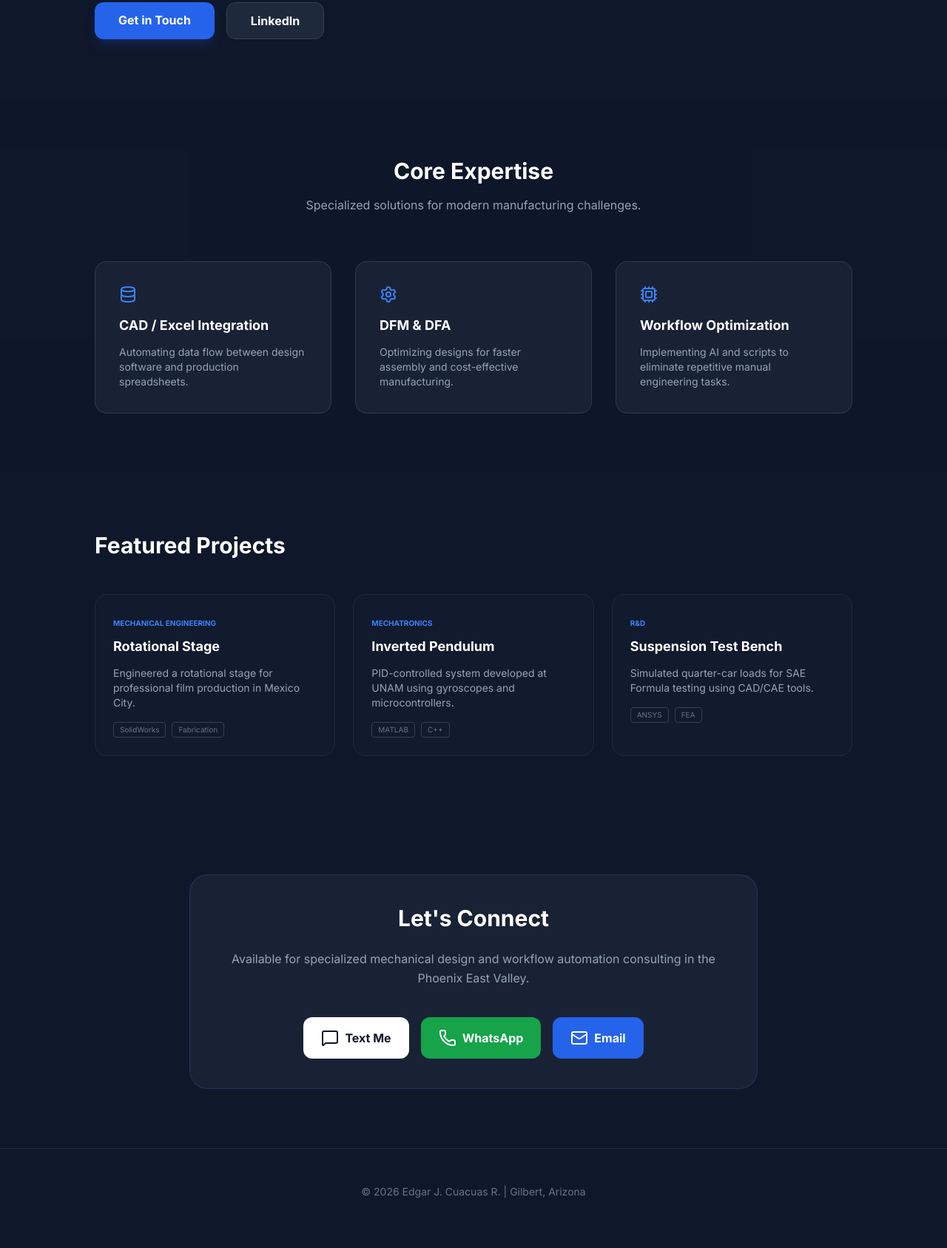
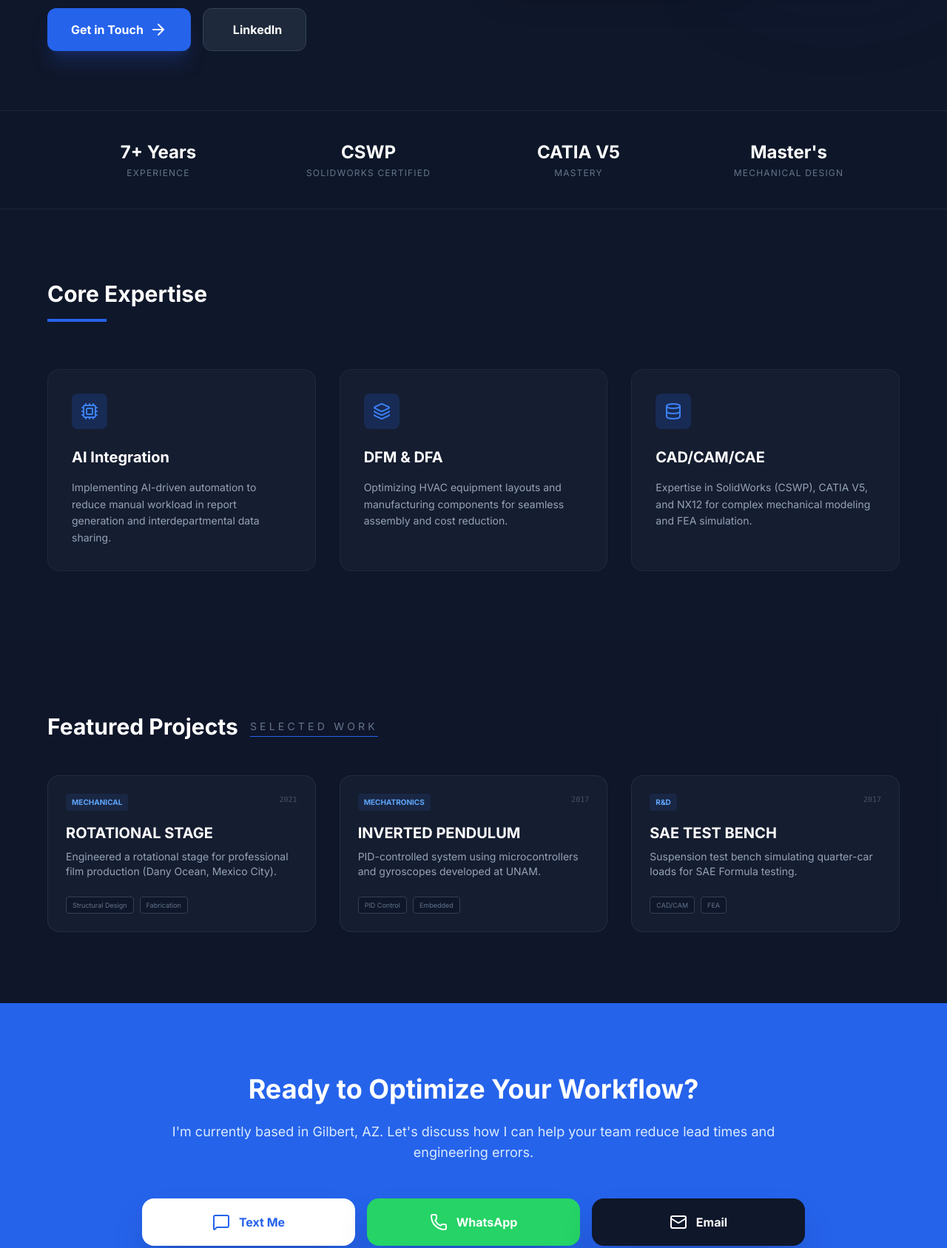
Before and after one commit to ecuacuasrivera-hub/portfolio, a plain HTML site: page index.html in a window 1280 px wide. Shown: the part 560-2247 px from the top of the page at 74% size. Drawn offline with nearby package versions, Linux system fonts and the light colour scheme.

Commit message:
Update index.html

```diff
--- a/index.html
+++ b/index.html
@@ -3,14 +3,16 @@
 <head>
     <meta charset="UTF-8">
     <meta name="viewport" content="width=device-width, initial-scale=1.0">
-    <title>Edgar J. Cuacuas R. | Mechanical Design Specialist</title>
+    <title>Edgar J. Cuacuas R. | Mechanical Design & Automation Specialist</title>
     <script src="https://cdn.tailwindcss.com"></script>
     <link href="https://fonts.googleapis.com/css2?family=Inter:wght@300;400;600;700&family=JetBrains+Mono&display=swap" rel="stylesheet">
     <script src="https://unpkg.com/lucide@latest"></script>
     <style>
         body { font-family: 'Inter', sans-serif; scroll-behavior: smooth; }
         .mono { font-family: 'JetBrains Mono', monospace; }
-        .glass { background: rgba(30, 41, 59, 0.7); backdrop-filter: blur(12px); border: 1px solid rgba(255,255,255,0.1); }
+        .glass { background: rgba(15, 23, 42, 0.8); backdrop-filter: blur(12px); border: 1px solid rgba(255,255,255,0.1); }
+        .card-glass { background: rgba(30, 41, 59, 0.4); border: 1px solid rgba(255,255,255,0.05); transition: all 0.3s ease; }
+        .card-glass:hover { border-color: #3b82f6; transform: translateY(-4px); }
         .gradient-text { background: linear-gradient(90deg, #60a5fa, #22d3ee); -webkit-background-clip: text; -webkit-text-fill-color: transparent; }
     </style>
 </head>
@@ -18,10 +20,11 @@
 
     <!-- NAVBAR -->
     <nav class="fixed top-0 w-full z-50 glass">
-        <div class="max-w-5xl mx-auto px-6 h-16 flex items-center justify-between">
-            <span class="font-bold text-xl text-white">EDGAR<span class="text-blue-500">.</span></span>
-            <div class="hidden md:flex gap-8 text-sm font-medium">
-                <a href="#services" class="hover:text-blue-400 transition">Expertise</a>
+        <div class="max-w-6xl mx-auto px-6 h-16 flex items-center justify-between">
+            <span class="font-bold text-xl text-white tracking-tighter uppercase">Edgar<span class="text-blue-500">.</span>Engineering</span>
+            <div class="hidden md:flex gap-8 text-xs font-bold uppercase tracking-widest">
+                <a href="#about" class="hover:text-blue-400 transition">About</a>
+                <a href="#expertise" class="hover:text-blue-400 transition">Expertise</a>
                 <a href="#projects" class="hover:text-blue-400 transition">Projects</a>
                 <a href="#contact" class="bg-blue-600 text-white px-4 py-2 rounded-lg hover:bg-blue-500 transition">Contact</a>
             </div>
@@ -29,130 +32,186 @@
     </nav>
 
     <!-- HERO -->
-    <section class="pt-32 pb-20 px-6">
-        <div class="max-w-5xl mx-auto grid md:grid-cols-2 gap-12 items-center">
+    <section class="pt-40 pb-20 px-6">
+        <div class="max-w-6xl mx-auto grid md:grid-cols-2 gap-12 items-center">
             <div>
-                <div class="inline-block px-3 py-1 rounded-full bg-blue-500/10 border border-blue-500/20 text-blue-400 text-xs font-bold mb-6 uppercase tracking-widest">
-                    Based in Gilbert, Arizona
+                <div class="inline-block px-3 py-1 rounded-full bg-blue-500/10 border border-blue-500/20 text-blue-400 text-[10px] font-bold mb-6 uppercase tracking-[0.2em]">
+                    Gilbert, Arizona | Mechatronics Engineer
                 </div>
-                <h1 class="text-5xl md:text-6xl font-bold text-white leading-tight mb-6">
-                    Streamlining <span class="gradient-text">Engineering</span> through Automation.
+                <h1 class="text-5xl md:text-7xl font-bold text-white leading-tight mb-6">
+                    Streamlining <span class="gradient-text">Engineering</span> through AI.
                 </h1>
                 <p class="text-lg text-slate-400 mb-8 leading-relaxed max-w-lg">
-                    Mechanical Design Specialist at <span class="text-white">Silent-Aire</span>.
-                    I bridge the gap between complex CAD data and efficient shop floor execution.
+                    Currently at <span class="text-white font-semibold">Silent-Aire (Johnson Controls)</span>.
+                    Specializing in mechanical design automation, DFM/DFA, and AI-driven workflow optimization.
                 </p>
                 <div class="flex flex-wrap gap-4">
-                    <a href="#contact" class="px-8 py-3 bg-blue-600 text-white rounded-xl font-bold hover:bg-blue-500 transition shadow-lg shadow-blue-900/40">
-                        Get in Touch
+                    <a href="#contact" class="px-8 py-4 bg-blue-600 text-white rounded-xl font-bold hover:bg-blue-500 transition shadow-xl shadow-blue-900/40 flex items-center gap-2">
+                        Get in Touch <i data-lucide="arrow-right" size="18"></i>
                     </a>
-                    <a href="https://linkedin.com/in/edgarcrivera" target="_blank" class="px-8 py-3 bg-slate-800 text-white rounded-xl font-bold hover:bg-slate-700 transition border border-slate-700">
-                        LinkedIn
+                    <a href="https://linkedin.com/in/edgarcrivera" target="_blank" class="px-8 py-4 bg-slate-800 text-white rounded-xl font-bold hover:bg-slate-700 transition border border-slate-700 flex items-center gap-2">
+                        <i data-lucide="linkedin" size="18"></i> LinkedIn
                     </a>
                 </div>
             </div>
-            <div class="relative hidden md:block">
-                <div class="glass p-8 rounded-3xl shadow-2xl">
-                    <pre class="text-xs text-blue-300 mono leading-relaxed">
-<code>// Engineering Workflow Optimization
-def sync_cad_to_bom(part_id):
-    data = cad.extract_metadata(part_id)
-    shop_floor.update(data)
-    return "Process Automated"
+            <div class="relative">
+                <div class="glass p-8 rounded-3xl shadow-2xl relative z-10">
+                    <div class="flex gap-2 mb-4">
+                        <div class="w-3 h-3 rounded-full bg-red-500"></div>
+                        <div class="w-3 h-3 rounded-full bg-yellow-500"></div>
+                        <div class="w-3 h-3 rounded-full bg-green-500"></div>
+                    </div>
+                    <pre class="text-xs md:text-sm text-blue-300 mono leading-relaxed">
+<code>// AI-Driven Workflow Optimization
+def automate_hvac_design(specs):
+    model = ai.load_optimization_model()
+    cad_drawing = model.generate_layout(specs)
+    bom = cad_drawing.export_to_excel()
+    return "SUCCESS: 85% Manual Work Saved"
 
-# Reducing manual workload...
-edgar.optimize_design_flow()</code></pre>
+# Status: Integrating with Silent-Aire systems...
+edgar.optimize()</code></pre>
+                </div>
+                <div class="absolute -top-10 -right-10 w-64 h-64 bg-blue-600/20 rounded-full blur-[100px]"></div>
+            </div>
+        </div>
+    </section>
+
+    <!-- EXPERIENCE QUICK STATS -->
+    <section class="py-10 border-y border-slate-800 bg-slate-900/30">
+        <div class="max-w-6xl mx-auto px-6 grid grid-cols-2 md:grid-cols-4 gap-8 text-center">
+            <div>
+                <div class="text-2xl font-bold text-white">7+ Years</div>
+                <div class="text-xs text-slate-500 uppercase tracking-widest mt-1">Experience</div>
+            </div>
+            <div>
+                <div class="text-2xl font-bold text-white">CSWP</div>
+                <div class="text-xs text-slate-500 uppercase tracking-widest mt-1">SolidWorks Certified</div>
+            </div>
+            <div>
+                <div class="text-2xl font-bold text-white">CATIA V5</div>
+                <div class="text-xs text-slate-500 uppercase tracking-widest mt-1">Mastery</div>
+            </div>
+            <div>
+                <div class="text-2xl font-bold text-white">Master's</div>
+                <div class="text-xs text-slate-500 uppercase tracking-widest mt-1">Mechanical Design</div>
+            </div>
+        </div>
+    </section>
+
+    <!-- EXPERTISE -->
+    <section id="expertise" class="py-24 px-6">
+        <div class="max-w-6xl mx-auto">
+            <div class="mb-16">
+                <h2 class="text-3xl font-bold text-white mb-4">Core Expertise</h2>
+                <div class="h-1 w-20 bg-blue-600"></div>
+            </div>
+            <div class="grid md:grid-cols-3 gap-8">
+                <div class="card-glass p-8 rounded-2xl">
+                    <div class="w-12 h-12 bg-blue-600/20 rounded-lg flex items-center justify-center mb-6">
+                        <i data-lucide="cpu" class="text-blue-500"></i>
+                    </div>
+                    <h3 class="text-xl font-bold text-white mb-4">AI Integration</h3>
+                    <p class="text-slate-400 text-sm leading-relaxed">Implementing AI-driven automation to reduce manual workload in report generation and interdepartmental data sharing.</p>
+                </div>
+                <div class="card-glass p-8 rounded-2xl">
+                    <div class="w-12 h-12 bg-blue-600/20 rounded-lg flex items-center justify-center mb-6">
+                        <i data-lucide="layers" class="text-blue-500"></i>
+                    </div>
+                    <h3 class="text-xl font-bold text-white mb-4">DFM & DFA</h3>
+                    <p class="text-slate-400 text-sm leading-relaxed">Optimizing HVAC equipment layouts and manufacturing components for seamless assembly and cost reduction.</p>
+                </div>
+                <div class="card-glass p-8 rounded-2xl">
+                    <div class="w-12 h-12 bg-blue-600/20 rounded-lg flex items-center justify-center mb-6">
+                        <i data-lucide="database" class="text-blue-500"></i>
+                    </div>
+                    <h3 class="text-xl font-bold text-white mb-4">CAD/CAM/CAE</h3>
+                    <p class="text-slate-400 text-sm leading-relaxed">Expertise in SolidWorks (CSWP), CATIA V5, and NX12 for complex mechanical modeling and FEA simulation.</p>
                 </div>
             </div>
         </div>
     </section>
 
-    <!-- SERVICES / EXPERTISE -->
-    <section id="services" class="py-20 bg-slate-900/50 px-6">
-        <div class="max-w-5xl mx-auto text-center mb-16">
-            <h2 class="text-3xl font-bold text-white mb-4">Core Expertise</h2>
-            <p class="text-slate-400">Specialized solutions for modern manufacturing challenges.</p>
-        </div>
-        <div class="max-w-5xl mx-auto grid md:grid-cols-3 gap-8">
-            <div class="glass p-8 rounded-2xl">
-                <i data-lucide="database" class="text-blue-500 mb-4"></i>
-                <h3 class="text-lg font-bold text-white mb-3">CAD / Excel Integration</h3>
-                <p class="text-sm text-slate-400">Automating data flow between design software and production spreadsheets.</p>
-            </div>
-            <div class="glass p-8 rounded-2xl">
-                <i data-lucide="settings" class="text-blue-500 mb-4"></i>
-                <h3 class="text-lg font-bold text-white mb-3">DFM & DFA</h3>
-                <p class="text-sm text-slate-400">Optimizing designs for faster assembly and cost-effective manufacturing.</p>
-            </div>
-            <div class="glass p-8 rounded-2xl">
-                <i data-lucide="cpu" class="text-blue-500 mb-4"></i>
-                <h3 class="text-lg font-bold text-white mb-3">Workflow Optimization</h3>
-                <p class="text-sm text-slate-400">Implementing AI and scripts to eliminate repetitive manual engineering tasks.</p>
-            </div>
-        </div>
-    </section>
-
     <!-- PROJECTS -->
-    <section id="projects" class="py-20 px-6">
-        <div class="max-w-5xl mx-auto">
-            <h2 class="text-3xl font-bold text-white mb-12">Featured Projects</h2>
-            <div class="grid md:grid-cols-3 gap-6">
+    <section id="projects" class="py-24 px-6 bg-slate-900/20">
+        <div class="max-w-6xl mx-auto">
+            <h2 class="text-3xl font-bold text-white mb-12 flex items-center gap-4">
+                Featured Projects <span class="text-sm font-normal text-slate-500 tracking-[0.3em] uppercase underline decoration-blue-600 underline-offset-8">Selected Work</span>
+            </h2>
+            <div class="grid md:grid-cols-2 lg:grid-cols-3 gap-8">
                 <!-- Project 1 -->
-                <div class="bg-slate-800/20 border border-slate-800 rounded-2xl p-6 hover:border-blue-500/50 transition">
-                    <span class="text-[10px] text-blue-500 font-bold uppercase">Mechanical Engineering</span>
-                    <h3 class="text-lg font-bold text-white mt-2 mb-3">Rotational Stage</h3>
-                    <p class="text-sm text-slate-400 mb-4">Engineered a rotational stage for professional film production in Mexico City.</p>
-                    <div class="flex flex-wrap gap-2 text-[10px] text-slate-500">
-                        <span class="border border-slate-700 px-2 py-0.5 rounded">SolidWorks</span>
-                        <span class="border border-slate-700 px-2 py-0.5 rounded">Fabrication</span>
+                <div class="group relative overflow-hidden rounded-2xl bg-slate-800/40 border border-slate-700/50 p-6 transition-all hover:border-blue-500/50">
+                    <div class="flex justify-between items-start mb-4">
+                        <span class="px-2 py-1 rounded bg-blue-500/10 text-blue-400 text-[10px] font-bold uppercase">Mechanical</span>
+                        <span class="text-slate-600 text-[10px] font-mono">2021</span>
+                    </div>
+                    <h3 class="text-xl font-bold text-white mb-2 uppercase">Rotational Stage</h3>
+                    <p class="text-sm text-slate-400 mb-6">Engineered a rotational stage for professional film production (Dany Ocean, Mexico City).</p>
+                    <div class="flex flex-wrap gap-2">
+                        <span class="text-[9px] px-2 py-1 bg-slate-900 rounded border border-slate-700 text-slate-500">Structural Design</span>
+                        <span class="text-[9px] px-2 py-1 bg-slate-900 rounded border border-slate-700 text-slate-500">Fabrication</span>
                     </div>
                 </div>
                 <!-- Project 2 -->
-                <div class="bg-slate-800/20 border border-slate-800 rounded-2xl p-6 hover:border-blue-500/50 transition">
-                    <span class="text-[10px] text-blue-500 font-bold uppercase">Mechatronics</span>
-                    <h3 class="text-lg font-bold text-white mt-2 mb-3">Inverted Pendulum</h3>
-                    <p class="text-sm text-slate-400 mb-4">PID-controlled system developed at UNAM using gyroscopes and microcontrollers.</p>
-                    <div class="flex flex-wrap gap-2 text-[10px] text-slate-500">
-                        <span class="border border-slate-700 px-2 py-0.5 rounded">MATLAB</span>
-                        <span class="border border-slate-700 px-2 py-0.5 rounded">C++</span>
+                <div class="group relative overflow-hidden rounded-2xl bg-slate-800/40 border border-slate-700/50 p-6 transition-all hover:border-blue-500/50">
+                    <div class="flex justify-between items-start mb-4">
+                        <span class="px-2 py-1 rounded bg-blue-500/10 text-blue-400 text-[10px] font-bold uppercase">Mechatronics</span>
+                        <span class="text-slate-600 text-[10px] font-mono">2017</span>
+                    </div>
+                    <h3 class="text-xl font-bold text-white mb-2 uppercase">Inverted Pendulum</h3>
+                    <p class="text-sm text-slate-400 mb-6">PID-controlled system using microcontrollers and gyroscopes developed at UNAM.</p>
+                    <div class="flex flex-wrap gap-2">
+                        <span class="text-[9px] px-2 py-1 bg-slate-900 rounded border border-slate-700 text-slate-500">PID Control</span>
+                        <span class="text-[9px] px-2 py-1 bg-slate-900 rounded border border-slate-700 text-slate-500">Embedded</span>
                     </div>
                 </div>
                 <!-- Project 3 -->
-                <div class="bg-slate-800/20 border border-slate-800 rounded-2xl p-6 hover:border-blue-500/50 transition">
-                    <span class="text-[10px] text-blue-500 font-bold uppercase">R&D</span>
-                    <h3 class="text-lg font-bold text-white mt-2 mb-3">Suspension Test Bench</h3>
-                    <p class="text-sm text-slate-400 mb-4">Simulated quarter-car loads for SAE Formula testing using CAD/CAE tools.</p>
-                    <div class="flex flex-wrap gap-2 text-[10px] text-slate-500">
-                        <span class="border border-slate-700 px-2 py-0.5 rounded">ANSYS</span>
-                        <span class="border border-slate-700 px-2 py-0.5 rounded">FEA</span>
+                <div class="group relative overflow-hidden rounded-2xl bg-slate-800/40 border border-slate-700/50 p-6 transition-all hover:border-blue-500/50">
+                    <div class="flex justify-between items-start mb-4">
+                        <span class="px-2 py-1 rounded bg-blue-500/10 text-blue-400 text-[10px] font-bold uppercase">R&D</span>
+                        <span class="text-slate-600 text-[10px] font-mono">2017</span>
+                    </div>
+                    <h3 class="text-xl font-bold text-white mb-2 uppercase">SAE Test Bench</h3>
+                    <p class="text-sm text-slate-400 mb-6">Suspension test bench simulating quarter-car loads for SAE Formula testing.</p>
+                    <div class="flex flex-wrap gap-2">
+                        <span class="text-[9px] px-2 py-1 bg-slate-900 rounded border border-slate-700 text-slate-500">CAD/CAM</span>
+                        <span class="text-[9px] px-2 py-1 bg-slate-900 rounded border border-slate-700 text-slate-500">FEA</span>
                     </div>
                 </div>
             </div>
         </div>
     </section>
 
-    <!-- CONTACT (CTA) -->
-    <section id="contact" class="py-20 px-6">
-        <div class="max-w-3xl mx-auto glass p-10 rounded-3xl text-center border-blue-500/20">
-            <h2 class="text-3xl font-bold text-white mb-6">Let's Connect</h2>
-            <p class="text-slate-400 mb-10 leading-relaxed">Available for specialized mechanical design and workflow automation consulting in the Phoenix East Valley.</p>
+    <!-- CONTACT -->
+    <section id="contact" class="py-24 px-6 bg-blue-600">
+        <div class="max-w-4xl mx-auto text-center">
+            <h2 class="text-4xl font-bold text-white mb-6">Ready to Optimize Your Workflow?</h2>
+            <p class="text-blue-100 text-lg mb-12">I'm currently based in Gilbert, AZ. Let's discuss how I can help your team reduce lead times and engineering errors.</p>
 
-            <div class="flex flex-col sm:flex-row justify-center gap-4">
-                <a href="sms:+13343127662" class="flex items-center justify-center gap-2 px-6 py-4 bg-white text-slate-900 rounded-xl font-bold hover:bg-slate-200 transition">
-                    <i data-lucide="message-square" size="18"></i> Text Me
+            <div class="grid grid-cols-1 sm:grid-cols-3 gap-4">
+                <a href="sms:+13343127662" class="flex items-center justify-center gap-3 px-6 py-5 bg-white text-blue-600 rounded-2xl font-bold hover:bg-blue-50 transition shadow-2xl">
+                    <i data-lucide="message-square"></i> Text Me
                 </a>
-                <a href="https://wa.me/13343127662" target="_blank" class="flex items-center justify-center gap-2 px-6 py-4 bg-green-600 text-white rounded-xl font-bold hover:bg-green-500 transition">
-                    <i data-lucide="phone" size="18"></i> WhatsApp
+                <a href="https://wa.me/13343127662" target="_blank" class="flex items-center justify-center gap-3 px-6 py-5 bg-[#25D366] text-white rounded-2xl font-bold hover:opacity-90 transition shadow-2xl">
+                    <i data-lucide="phone"></i> WhatsApp
                 </a>
-                <a href="mailto:ecuacuasrivera@gmail.com" class="flex items-center justify-center gap-2 px-6 py-4 bg-blue-600 text-white rounded-xl font-bold hover:bg-blue-500 transition">
-                    <i data-lucide="mail" size="18"></i> Email
+                <a href="mailto:ecuacuasrivera@gmail.com" class="flex items-center justify-center gap-3 px-6 py-5 bg-slate-900 text-white rounded-2xl font-bold hover:bg-slate-800 transition shadow-2xl">
+                    <i data-lucide="mail"></i> Email
                 </a>
             </div>
         </div>
     </section>
 
-    <footer class="py-12 border-t border-slate-800 text-center text-slate-500 text-sm">
-        <p>© 2026 Edgar J. Cuacuas R. | Gilbert, Arizona</p>
+    <footer class="py-12 border-t border-slate-800 px-6 bg-[#0a0f1d]">
+        <div class="max-w-6xl mx-auto flex flex-col md:flex-row justify-between items-center gap-8">
+            <div class="text-slate-500 text-sm font-medium">
+                © 2026 Edgar J. Cuacuas Rivera • Mechanical Design Specialist
+            </div>
+            <div class="flex gap-6">
+                <a href="https://linkedin.com/in/edgarcrivera" target="_blank" class="text-slate-400 hover:text-white transition"><i data-lucide="linkedin"></i></a>
+                <a href="https://github.com/ecuacuasrivera-hub" target="_blank" class="text-slate-400 hover:text-white transition"><i data-lucide="github"></i></a>
+            </div>
+        </div>
     </footer>
 
     <script>
```
